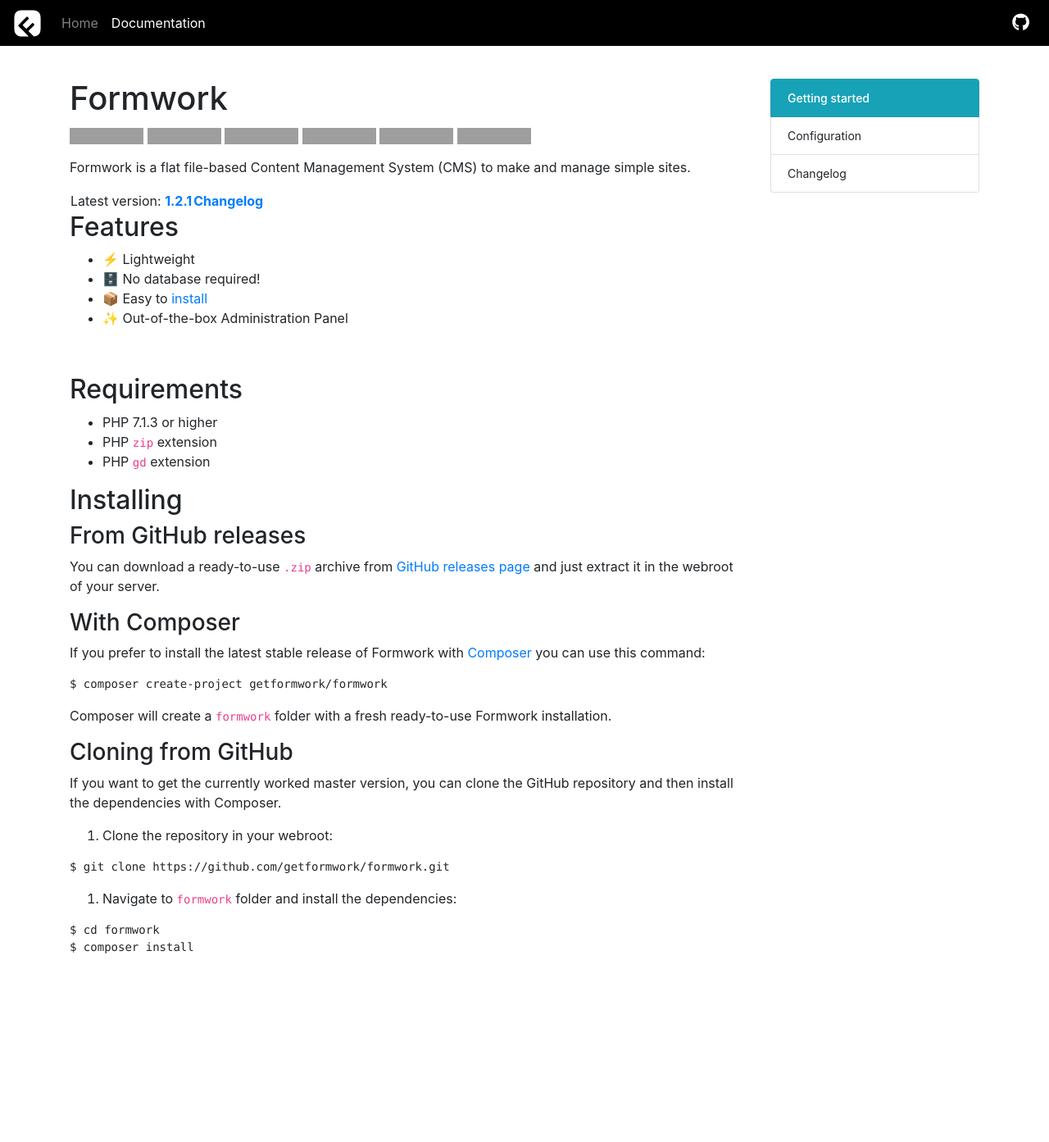
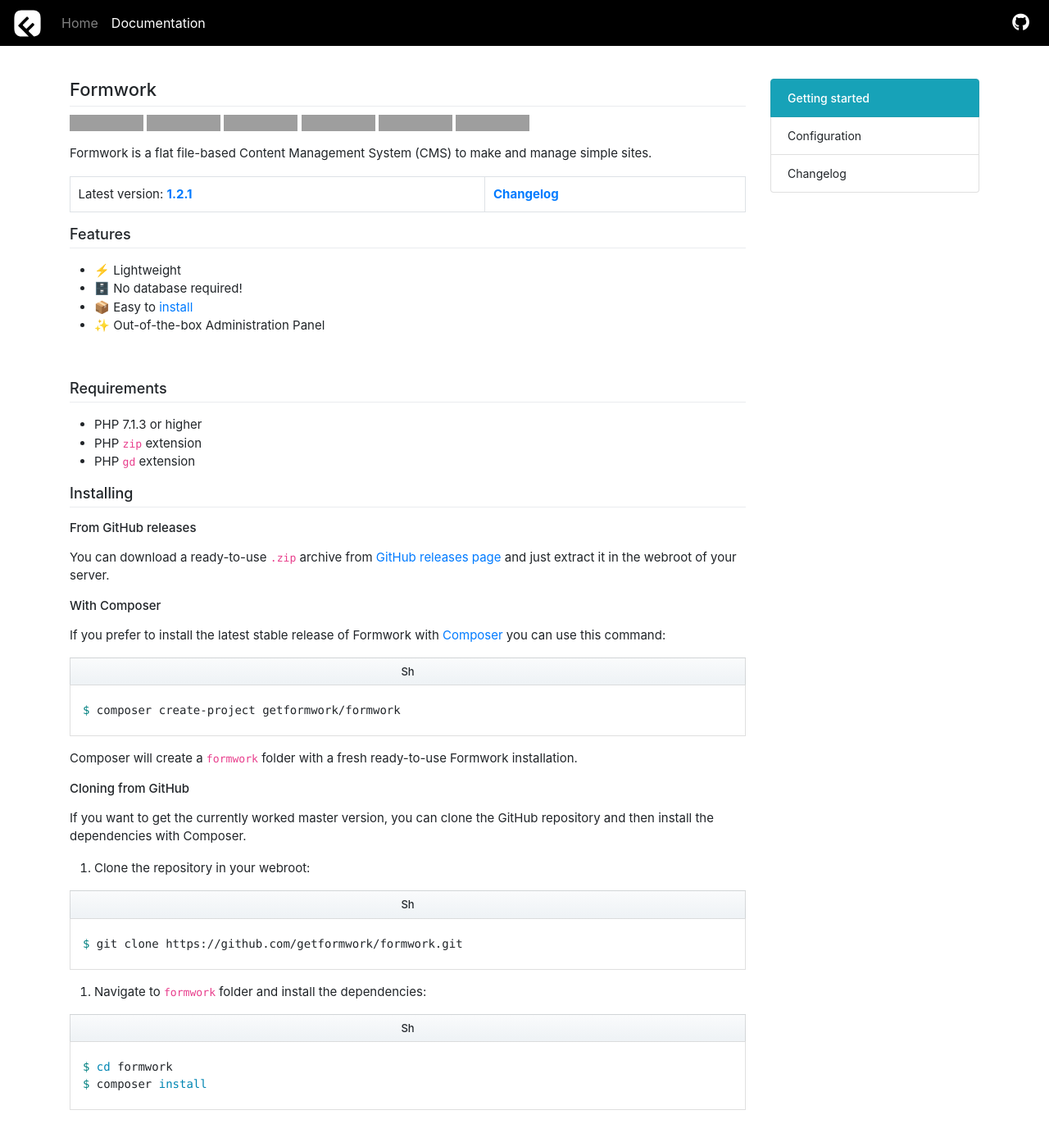
Before and after one commit to getformwork/formwork, a Jekyll site: the page built from docs/_docs/index.md, in a window 1280 px wide and 1400 px high. Shown: the top 1393 px of the window at 82% size. Built offline with Jekyll 4.4.1, drawn with Linux system fonts in a browser that asks for light colours; nearby versions of some CDN libraries; grey boxes are pictures that could not be loaded.

Commit message:
docs update

```diff
--- a/docs/_layouts/docs.html
+++ b/docs/_layouts/docs.html
@@ -9,7 +9,9 @@
 
         <!-- -->
         <div class="col-12 col-md-9">
-          {{ content }}
+          <article class="markdown">
+            {{ content }}
+          </article>
         </div>
         <div class="col-12 col-md-3">
           <ul class="list-group">
@@ -17,10 +19,10 @@
               <a href="{{ site.url }}{{ site.baseurl }}/docs" class="text-reset">Getting started</a>
             </li>
             <li class="list-group-item {% if page.active == 'configuration' %}active fw-5{% endif %} fs-14">
-              <a href="{{ site.url }}{{ site.baseurl }}/configuration" class="text-reset">Configuration</a>
+              <a href="{{ site.url }}{{ site.baseurl }}/docs/configuration" class="text-reset">Configuration</a>
             </li>
             <li class="list-group-item {% if page.active == 'changelog' %}active fw-5{% endif %} fs-14">
-              <a href="{{ site.url }}{{ site.baseurl }}/changelog" class="text-reset">Changelog</a>
+              <a href="{{ site.url }}{{ site.baseurl }}/docs/changelog" class="text-reset">Changelog</a>
             </li>
           </ul>
         </div>
--- a/docs/assets/css/main.css
+++ b/docs/assets/css/main.css
@@ -8,8 +8,130 @@
 main .f-headline{background: url(../../assets/img/f-headline.png) no-repeat;-webkit-background-clip: text;-webkit-text-fill-color: transparent;}
 main .list-group-item.active{background-color: #17a2b8;border-color: #249caf;}
 
+
+
+
+main .markdown p{
+    font-size: 15px;
+}
+main .markdown h1{
+    font-size: 22px;
+    padding-bottom: .3em;
+    border-bottom: 1px solid #eaecef;
+}
+
+main .markdown h2{
+    font-size: 18px;
+    padding-bottom: .3em;
+    border-bottom: 1px solid #eaecef;
+    margin-bottom: 1rem;
+}
+
+main .markdown h3{
+    font-size: 15px;
+    margin-bottom: 1rem;
+}
+
+main .markdown ol,
+main .markdown ul{
+    padding-left: 2em;
+    font-size: 15px;
+}
+
+main .markdown table{width: 100%;font-size: 15px;margin-bottom: 1rem;border: 1px solid #dee2e6;color: #212529;}
+main .markdown table td,
+main .markdown table th{padding: .60rem;vertical-align: top;border-top: 1px solid #dee2e6;}
+main .markdown table thead th{color: #fff;background-color: #343a40;border-color: #454d55;}
+main .markdown table td,
+main .markdown table th{border: 1px solid #dee2e6;}
+main .markdown table tbody tr:nth-of-type(even){background-color: rgba(0,0,0,.05);}
+
+main .markdown .highlight{width: 100%;overflow-x: auto;vertical-align: middle;border: 1px solid rgba(0,0,0,.125);border-top: 0;margin: 0;padding: 10px 0.5em;}
+main .markdown .highlight pre{border: 0;}
+main .markdown .highlight pre code{
+    font-size: 14px;
+}
+main .markdown .highlighter-rouge{position: relative;margin-bottom: 1rem;}
+
+main .markdown .language-html:before,
+main .markdown .language-sh:before,
+main .markdown .language-js:before,
+main .markdown .language-css:before,
+main .markdown .language-php:before,
+main .markdown .language-shell:before{display: flex;justify-content: center;width: 100%;padding: .4rem;font-size: 13px;color: #24292e;border: 1px solid rgba(0,0,0,.125);background-color: #eff3f6;background-image: linear-gradient(-180deg,#fafbfc,#eff3f6 90%);font-weight: 500;}
+
+main .markdown .language-sh:before{content:"Sh";}
+main .markdown .language-shell:before{content:"Shell";}
+main .markdown .language-html:before{content:"HTML";}
+main .markdown .language-js:before{content:"JS";}
+main .markdown .language-css:before{content:"CSS";}
+main .markdown .language-php:before{content:"PHP";}
+
 /* footer */
 footer{}
+
+/* syntax highlighting */
+.highlight .hll{background-color: #ffffcc}
+.highlight .c{color: #999988;font-style: italic}
+.highlight .err{color: #a61717;background-color: #e3d2d2}
+.highlight .k{color: #000000;font-weight: bold}
+.highlight .o{color: #000000;font-weight: bold}
+.highlight .cm{color: #999988;font-style: italic}
+.highlight .cp{color: #999999;font-weight: bold;font-style: italic}
+.highlight .c1{color: #999988;font-style: italic}
+.highlight .cs{color: #999999;font-weight: bold;font-style: italic}
+.highlight .gd{color: #000000;background-color: #ffdddd}
+.highlight .ge{color: #000000;font-style: italic}
+.highlight .gr{color: #aa0000}
+.highlight .gh{color: #999999}
+.highlight .gi{color: #000000;background-color: #ddffdd}
+.highlight .go{color: #888888}
+.highlight .gp{color: #555555}
+.highlight .gs{font-weight: bold}
+.highlight .gu{color: #aaaaaa}
+.highlight .gt{color: #aa0000}
+.highlight .kc{color: #000000;font-weight: bold}
+.highlight .kd{color: #000000;font-weight: bold}
+.highlight .kn{color: #000000;font-weight: bold}
+.highlight .kp{color: #000000;font-weight: bold}
+.highlight .kr{color: #000000;font-weight: bold}
+.highlight .kt{color: #445588;font-weight: bold}
+.highlight .m{color: #009999}
+.highlight .s{color: #d01040}
+.highlight .na{color: #008080}
+.highlight .nb{color: #0086B3}
+.highlight .nc{color: #445588;font-weight: bold}
+.highlight .no{color: #008080}
+.highlight .nd{color: #3c5d5d;font-weight: bold}
+.highlight .ni{color: #800080}
+.highlight .ne{color: #990000;font-weight: bold}
+.highlight .nf{color: #990000;font-weight: bold}
+.highlight .nl{color: #990000;font-weight: bold}
+.highlight .nn{color: #555555}
+.highlight .nt{color: #000080}
+.highlight .nv{color: #008080}
+.highlight .ow{color: #000000;font-weight: bold}
+.highlight .w{color: #bbbbbb}
+.highlight .mf{color: #009999}
+.highlight .mh{color: #009999}
+.highlight .mi{color: #009999}
+.highlight .mo{color: #009999}
+.highlight .sb{color: #d01040}
+.highlight .sc{color: #d01040}
+.highlight .sd{color: #d01040}
+.highlight .s2{color: #d01040}
+.highlight .se{color: #d01040}
+.highlight .sh{color: #d01040}
+.highlight .si{color: #d01040}
+.highlight .sx{color: #d01040}
+.highlight .sr{color: #009926}
+.highlight .s1{color: #d01040}
+.highlight .ss{color: #990073}
+.highlight .bp{color: #999999}
+.highlight .vc{color: #008080}
+.highlight .vg{color: #008080}
+.highlight .vi{color: #008080}
+.highlight .il{color: #009999}
 
 /* sole */
 .fs-12{font-size:12px;}
```
Also changed, not shown: docs/_docs/changelog.md (+1 -1 lines).
